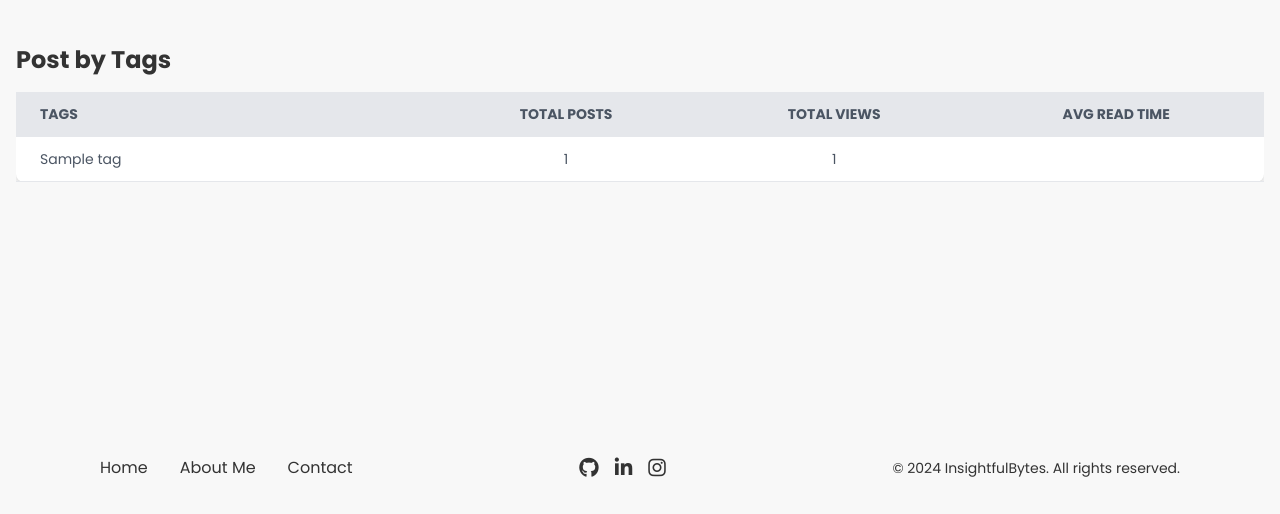
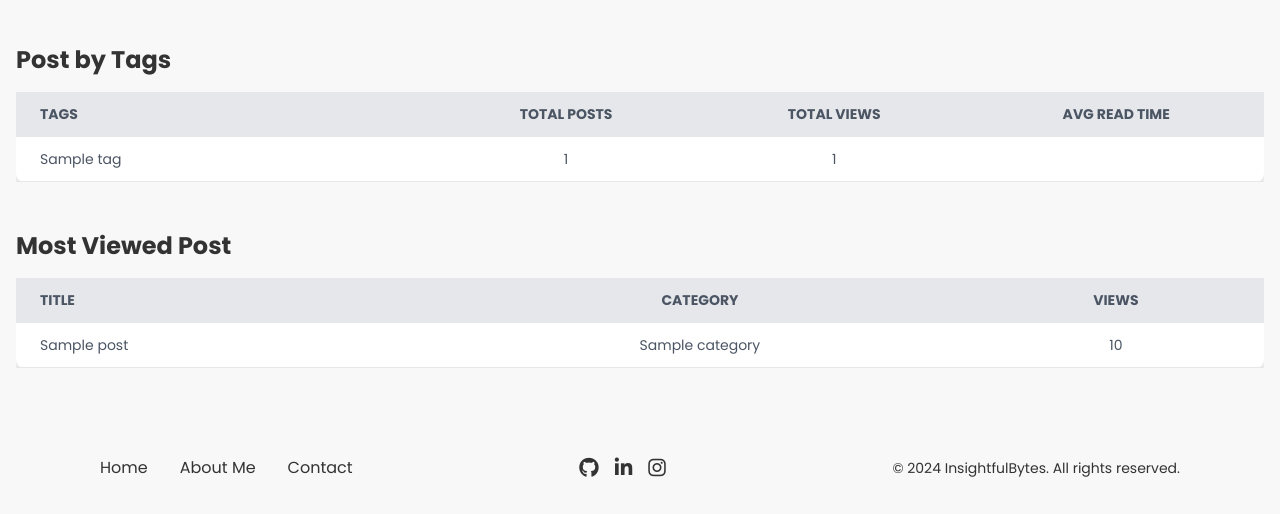
Before and after one commit to andifathulms/myblog, a Django app: template templates/analytics.html in a window 1280 px wide. Shown: the part 286-800 px from the top of the page. Run offline with Django 5.2, Linux system fonts and the light colour scheme; the template is opened without the code that fills it: most values are stand-ins (such as "Sample title", 1, 10 or a date in 2020); some libraries are stand-ins or nearby versions.

Commit message:
add top posts in analytics

```diff
--- a/myblog/views.py
+++ b/myblog/views.py
@@ -134,9 +134,13 @@ def analytics(request: HttpRequest) -> HttpResponse:
         avg_read_time=Avg('post__read_time', filter=Q(post__status=Post.STATUS.published))
     ).filter(total_posts__gt=0).order_by('-total_posts', '-total_views')
 
+    top_posts = Post.objects.filter(status=Post.STATUS.published) \
+        .select_related('category').order_by('-views')[:5]
+
     context_data = {
         'title': 'InsightfulBytes Analytics',
         'categories': categories,
-        'tags': tags
+        'tags': tags,
+        'top_posts': top_posts
     }
     return render(request, "analytics.html", context_data)
--- a/templates/analytics.html
+++ b/templates/analytics.html
@@ -35,7 +35,7 @@
             </div>
         </div>
         <!-- Post by Tags -->
-        <div class="w-full">
+        <div class="w-full mb-12">
             <h2 class="text-2xl font-bold mb-4">Post by Tags</h2>
             <div class="overflow-x-auto">
                 <table class="min-w-full bg-white shadow-md rounded-lg">
@@ -64,6 +64,34 @@
                 </table>
             </div>
         </div>
+        <!-- Top Post -->
+        <div class="w-full">
+            <h2 class="text-2xl font-bold mb-4">Most Viewed Post</h2>
+            <div class="overflow-x-auto">
+                <table class="min-w-full bg-white shadow-md rounded-lg">
+                    <thead>
+                        <tr class="bg-gray-200 text-gray-600 uppercase text-sm leading-normal">
+                            <th class="py-3 px-6 text-left w-1/3">Title</th>
+                            <th class="py-3 px-6 text-center">Category</th>
+                            <th class="py-3 px-6 text-center">Views</th>
+                        </tr>
+                    </thead>
+                    <tbody class="text-gray-600 text-sm font-light">
+                        {% for post in top_posts %}
+                        <tr class="border-b border-gray-200 hover:bg-gray-100">
+                            <td class="py-3 px-6 text-left">{{ post.title }}</td>
+                            <td class="py-3 px-6 text-center">{{ post.category.name }}</td>
+                            <td class="py-3 px-6 text-center">{{ post.views|default:0 }}</td>
+                        </tr>
+                        {% empty %}
+                        <tr>
+                            <td colspan="4" class="py-3 px-6 text-center">No tags found.</td>
+                        </tr>
+                        {% endfor %}
+                    </tbody>
+                </table>
+            </div>
+        </div>
     </div>
 </section>
 
```
